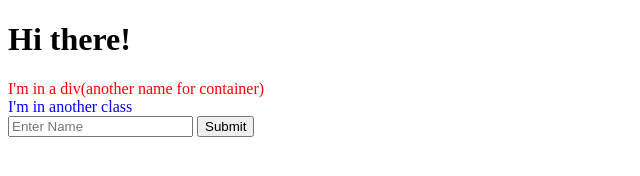
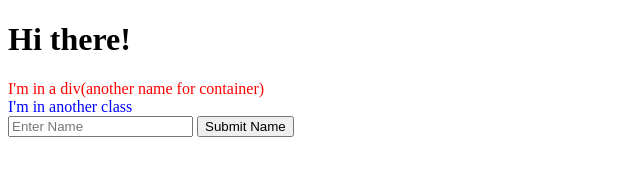
Before and after one commit to peilin314/simbli, a plain HTML site: page index.html in a window 1280 px wide. Shown: the whole page, without its empty margins (0-640 px from the left). Drawn offline with Linux system fonts and the light colour scheme.

Commit message:
added a Submit Name

```diff
--- a/index.html
+++ b/index.html
@@ -18,7 +18,7 @@
 
     <form action='index.html' method="GET">
         <input type="text" name="name" placeholder="Enter Name">
-        <button type="submit">Submit</button>
+        <button type="submit">Submit Name</button>
     </form>
 
     <!-- <script src="index.js"></script> -->
```
